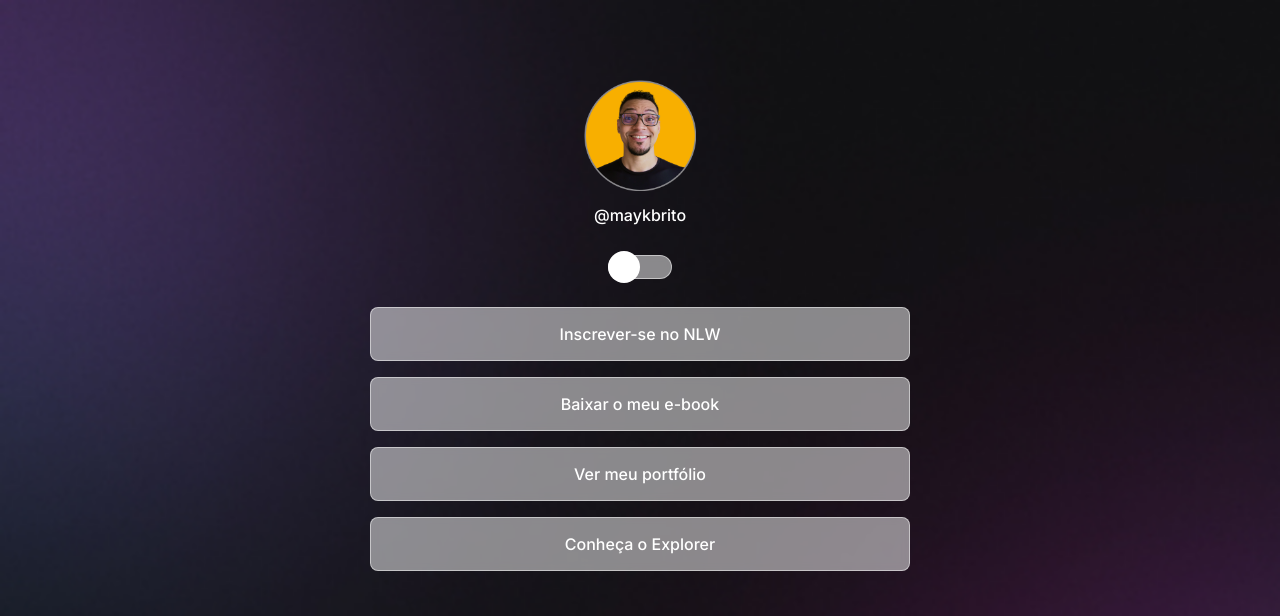
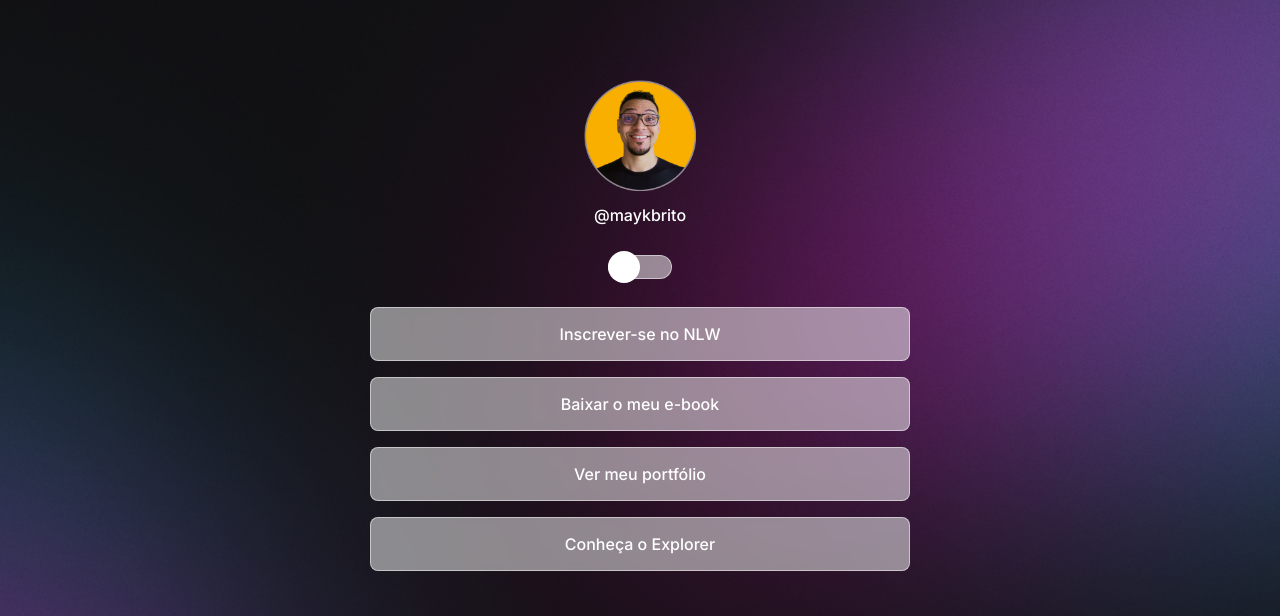
Before and after one commit to AnaFigueiredo13/projeto_rocketseat, a plain HTML site: page index.html in a window 1280 px wide. Shown: the top 616 px of the page. Drawn offline with nearby package versions, Linux system fonts and the light colour scheme.

Commit message:
change background based on media queries

```diff
--- a/style.css
+++ b/style.css
@@ -27,6 +27,7 @@
 
 body {
   background: var(--bg-url) no-repeat top center/cover;
+  height: 100vh;
 }
 
 body * {
@@ -163,3 +164,14 @@ footer {
   text-align: center;
   font-size: 14px;
 }
+
+/* media queries */
+@media (min-width: 700px){
+  :root {
+    --bg-url: url(./assets/bg-desktop.jpg);
+  }
+
+  .light {
+    --bg-url: url{./assets/bg-desktop-light.jpg};
+  }
+}
```
